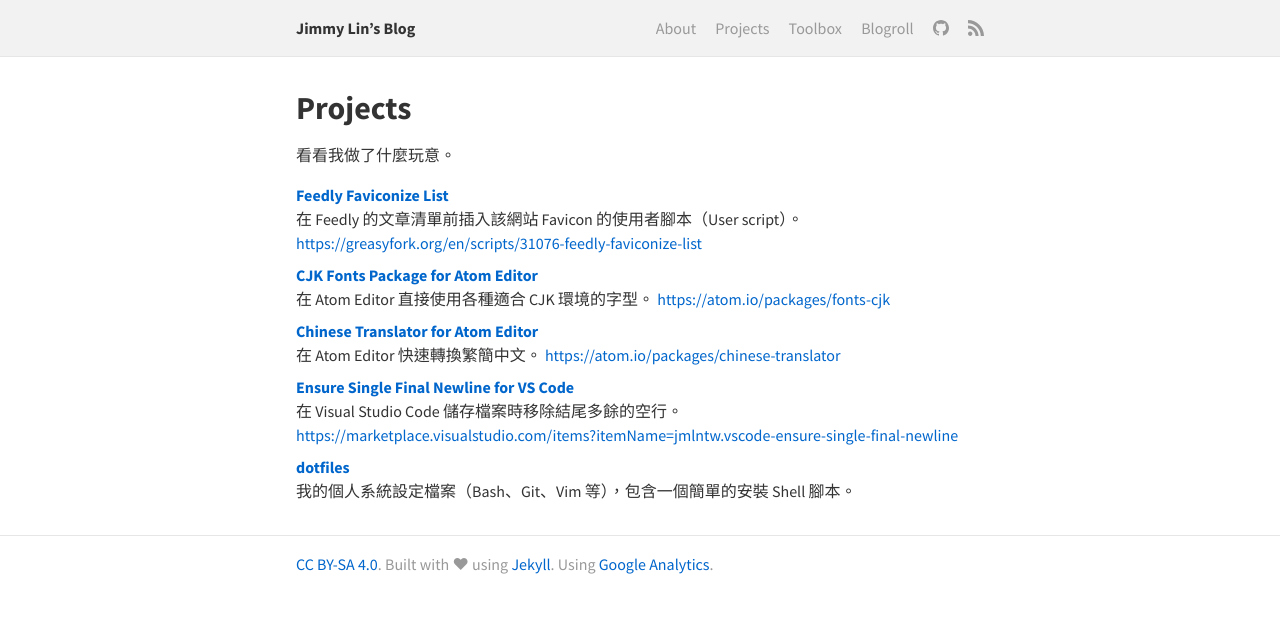
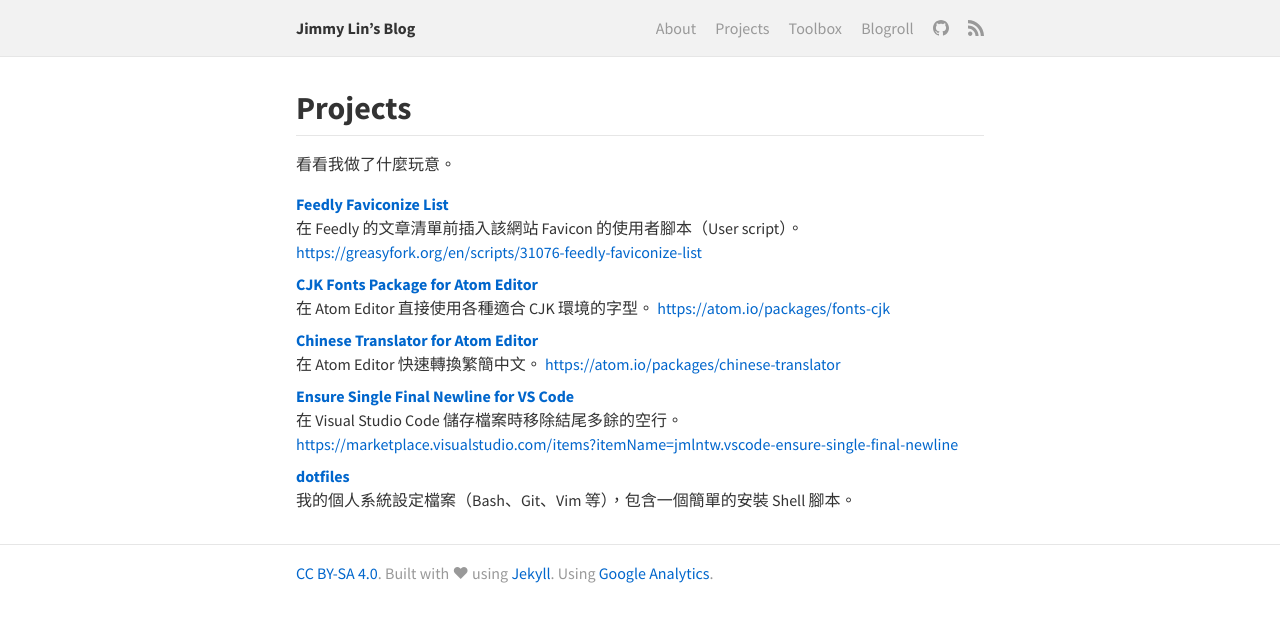
Before and after one commit to mnghsn/jmln.tw, a Jekyll site: the page built from _pages/projects.md, in a window 1280 px wide. Shown: the top 622 px of the page. Built offline with Jekyll 4.4.1, drawn with Linux system fonts in a browser that asks for light colours.

Commit message:
Add bottom border to article title

```diff
--- a/_sass/_article.scss
+++ b/_sass/_article.scss
@@ -1,4 +1,9 @@
 // Article Styles
+
+.article-title {
+  padding-bottom: $spacer-sm;
+  border-bottom: $border;
+}
 
 .article-meta {
   color: $color-text-muted;
```
